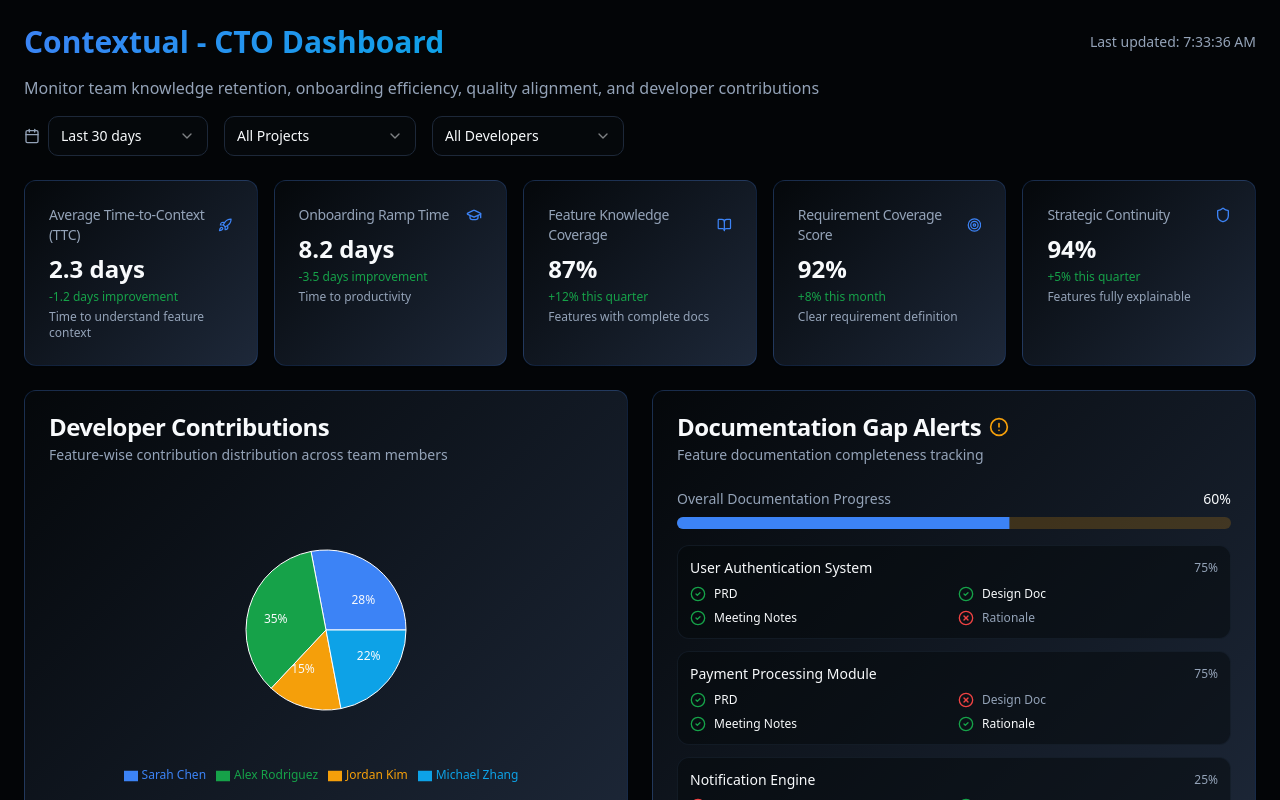
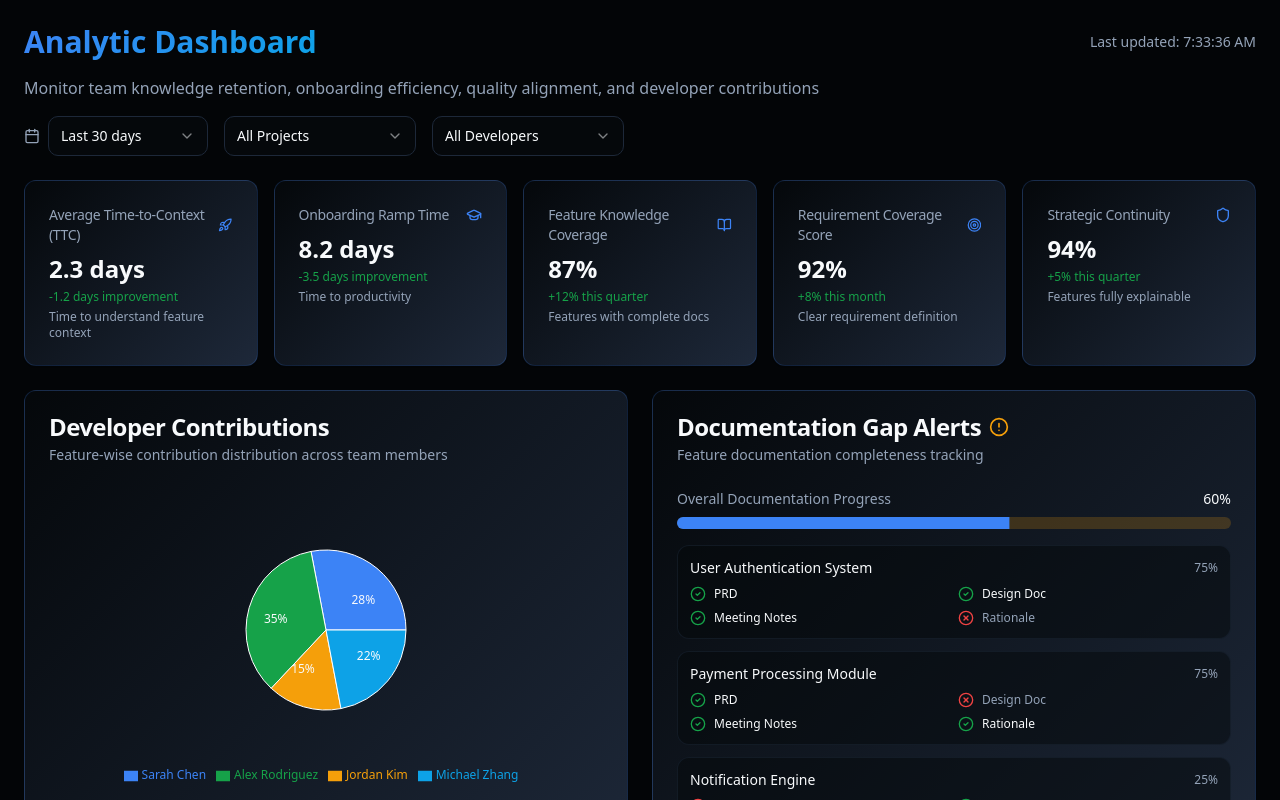
Before and after one commit to kochujenny/ai-twin-insight, a React (Vite) app: page / in a window 1280 px wide. Shown: the top 800 px of the page. Built offline with nearby package versions, Linux system fonts and the light colour scheme; the HTML template or start-up script is replaced by a standard one.

Commit message:
Refactor: Make dashboard analytic

```diff
--- a/index.html
+++ b/index.html
@@ -3,11 +3,11 @@
   <head>
     <meta charset="UTF-8" />
     <meta name="viewport" content="width=device-width, initial-scale=1.0" />
-    <title>Contextual - CTO Dashboard</title>
+    <title>Analytic Dashboard</title>
     <meta name="description" content="Monitor Contextual usage, developer onboarding, and knowledge capture analytics" />
     <meta name="author" content="Lovable" />
 
-    <meta property="og:title" content="Contextual - CTO Dashboard" />
+    <meta property="og:title" content="Analytic Dashboard" />
     <meta property="og:description" content="Monitor Contextual usage, developer onboarding, and knowledge capture analytics" />
     <meta property="og:type" content="website" />
     <meta property="og:image" content="https://lovable.dev/opengraph-image-p98pqg.png" />
--- a/src/pages/Dashboard.tsx
+++ b/src/pages/Dashboard.tsx
@@ -101,7 +101,7 @@ export default function Dashboard() {
         <div className="flex flex-col space-y-4">
           <div className="flex items-center justify-between">
             <h1 className="text-3xl font-bold bg-gradient-primary bg-clip-text text-transparent">
-              Contextual - CTO Dashboard
+              Analytic Dashboard
             </h1>
             <div className="text-sm text-muted-foreground">
               Last updated: {currentTime.toLocaleTimeString()}
```
